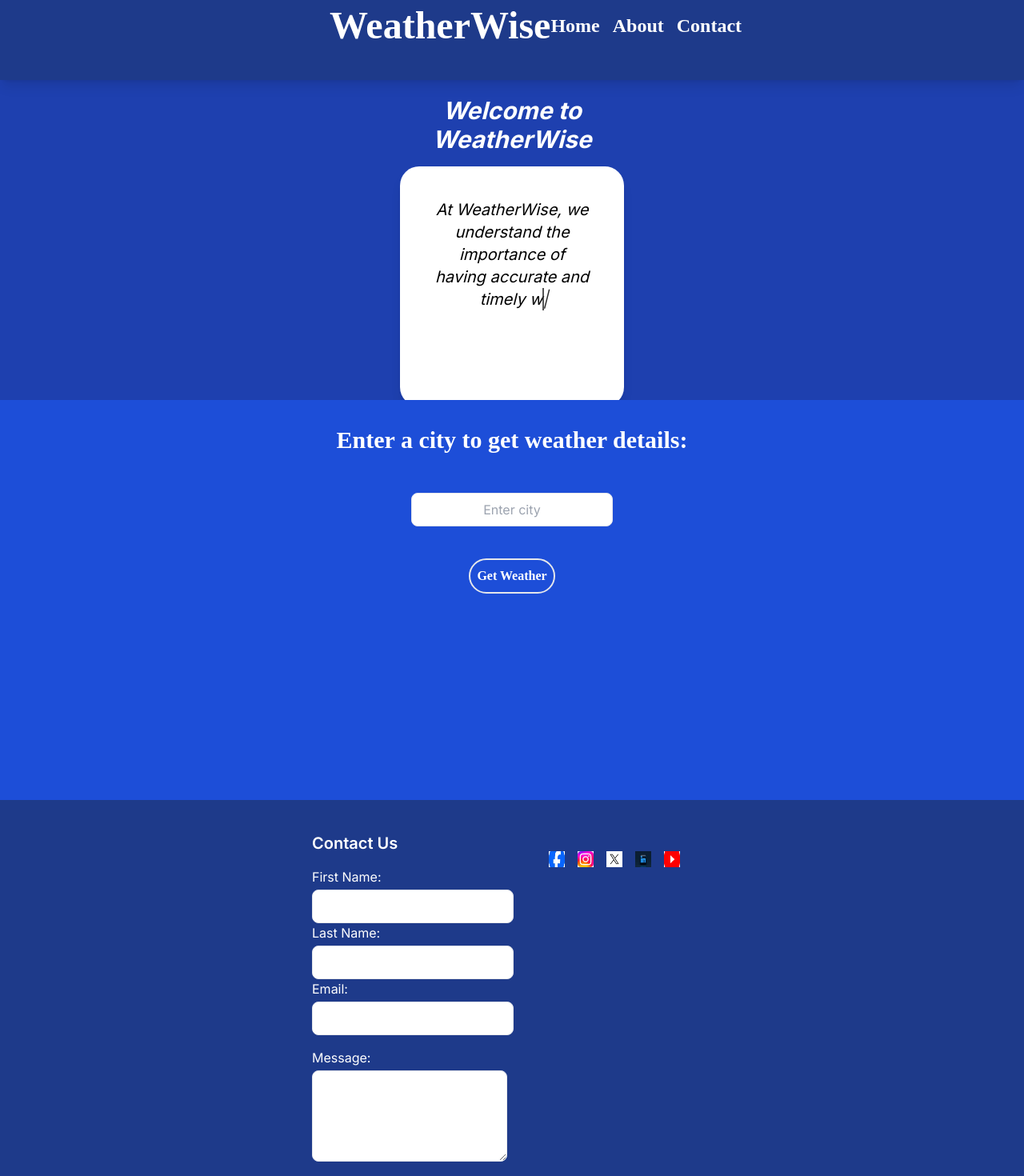
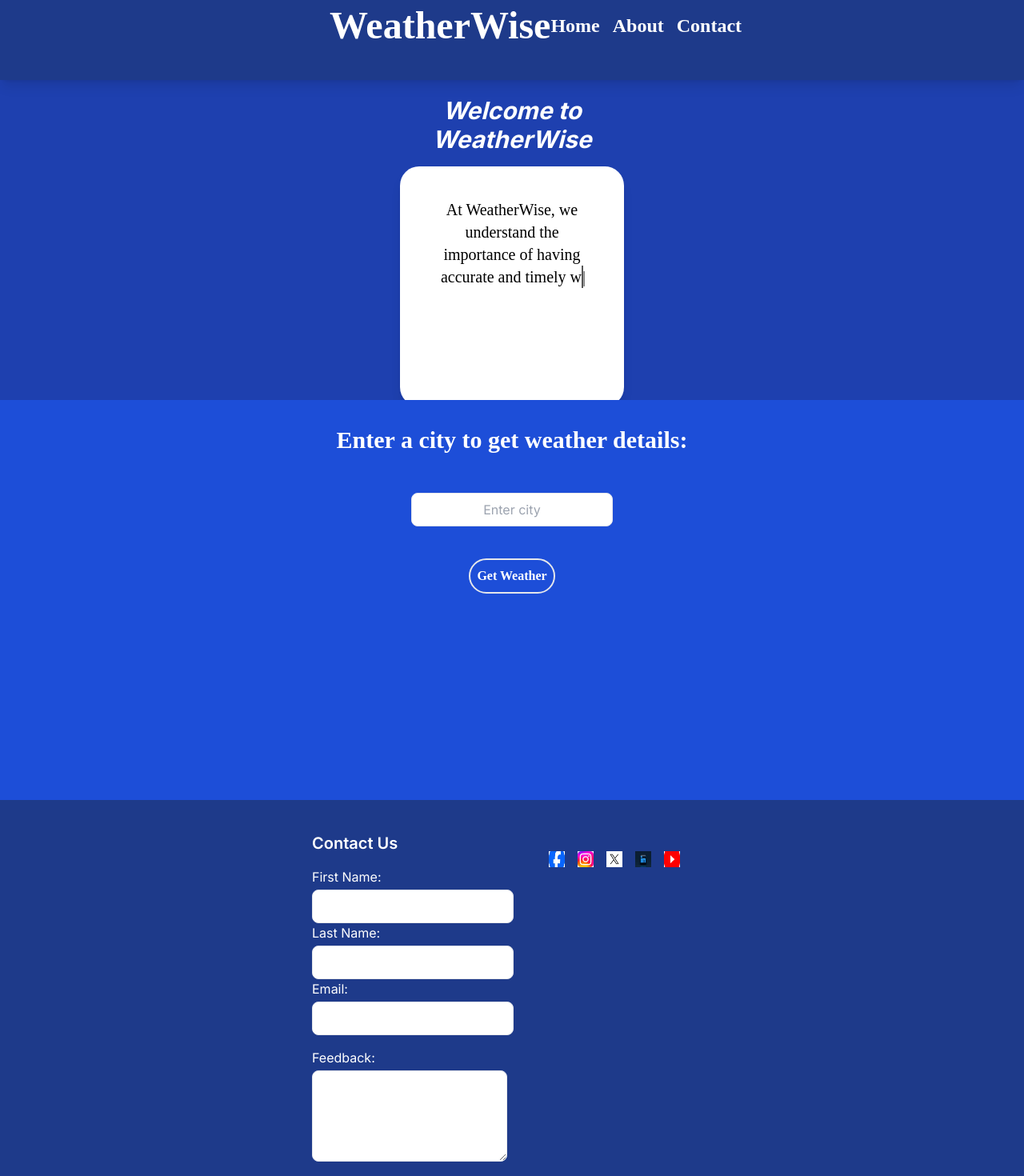
Before and after one commit to joelclaudius/weather-app, a React (Create React App) app: page / in a window 1280 px wide. Shown: the top 1470 px of the page at 80% size. Built offline with nearby package versions, Linux system fonts and the light colour scheme.

Commit message:
Update build

```diff
--- a/src/Footer.js
+++ b/src/Footer.js
@@ -31,7 +31,7 @@ const Footer = () => {
       <div className="container mx-auto">
         <h2 className="text-xl font-semibold mb-4">Contact Us</h2>
         {submitted ? (
-          <p className="mb-4">Thank you for your message!</p>
+          <p className="mb-4">Thank you for your feedback!</p>
         ) : (
           <form
             onSubmit={handleSubmit}
@@ -81,7 +81,7 @@ const Footer = () => {
 
             <div className="col-span-2">
               <label htmlFor="message" className="block mb-1">
-                Message:
+                Feedback:
               </label>
               <textarea
                 id="message"
--- a/src/TypingEffect.js
+++ b/src/TypingEffect.js
@@ -21,7 +21,7 @@ const TypingEffect = ({ text, speed }) => {
   }, [index, text, speed, pause]);
 
   return (
-    <span className="typing-effect italic ">
+    <span className="typing-effect font-caveat ">
       {displayedText}
       <span className="cursor italic">|</span>
     </span>
--- a/tailwind.config.js
+++ b/tailwind.config.js
@@ -6,6 +6,7 @@ module.exports = {
       fontFamily: {
         display: ["Playfair Display"], // Add 'display' family
         sans: ["Inter"],
+        caveat: ["Caveat", "cursive"],
       },
       colors: {
         color1: "#616161",
```
Also changed, not shown: 11 other files (tests, documents, lock files or other folders).
